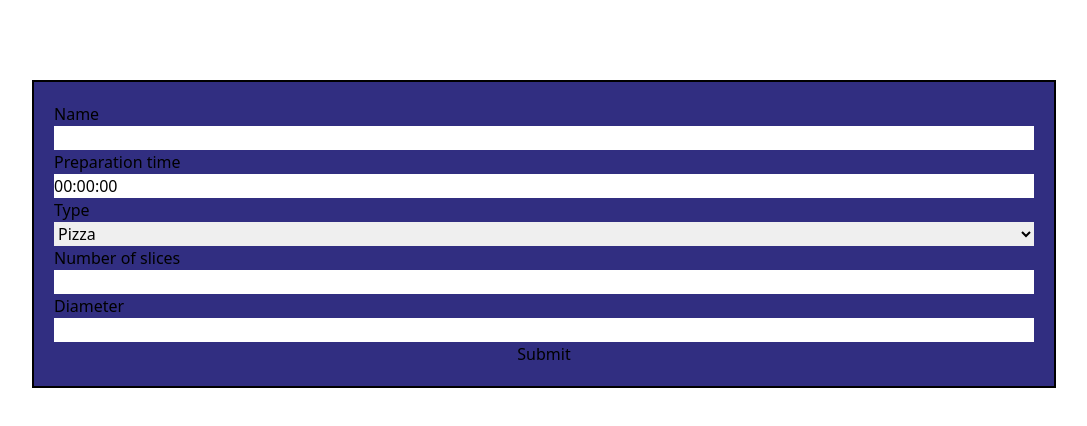
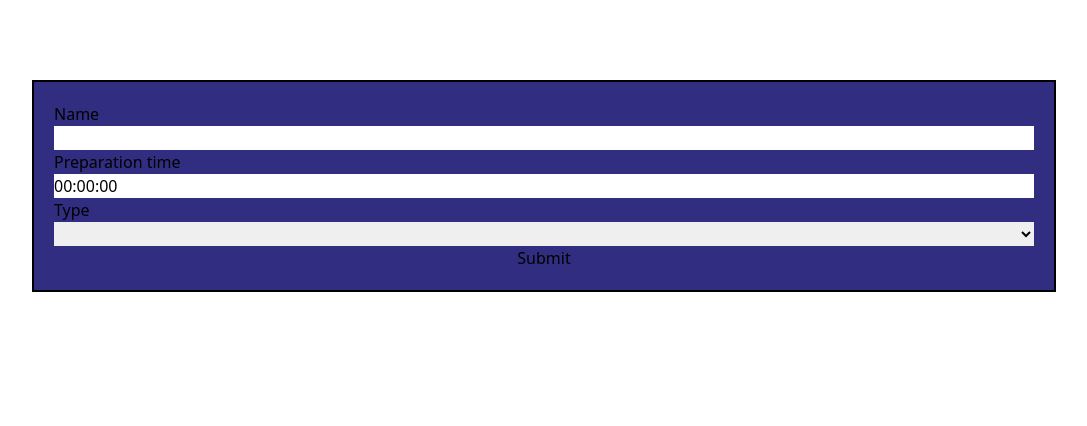
Before and after one commit to Handloc/HexOcean-Dishes, a React (Create React App) app: page / in a window 1280 px wide. Shown: the top 426 px of the page, without its empty margins (96-1183 px from the left). Built offline with nearby package versions, Linux system fonts and the light colour scheme.

Commit message:
Change default value for Type field to null

```diff
--- a/src/components/DishesForm.js
+++ b/src/components/DishesForm.js
@@ -6,7 +6,7 @@ function DishesForm() {
     defaultValues: {
       name: "",
       preparation_time: "00:00:00",
-      type: "pizza",
+      type: "",
       no_of_slices: "",
       diameter: "",
       spiciness_scale: 5,
```
